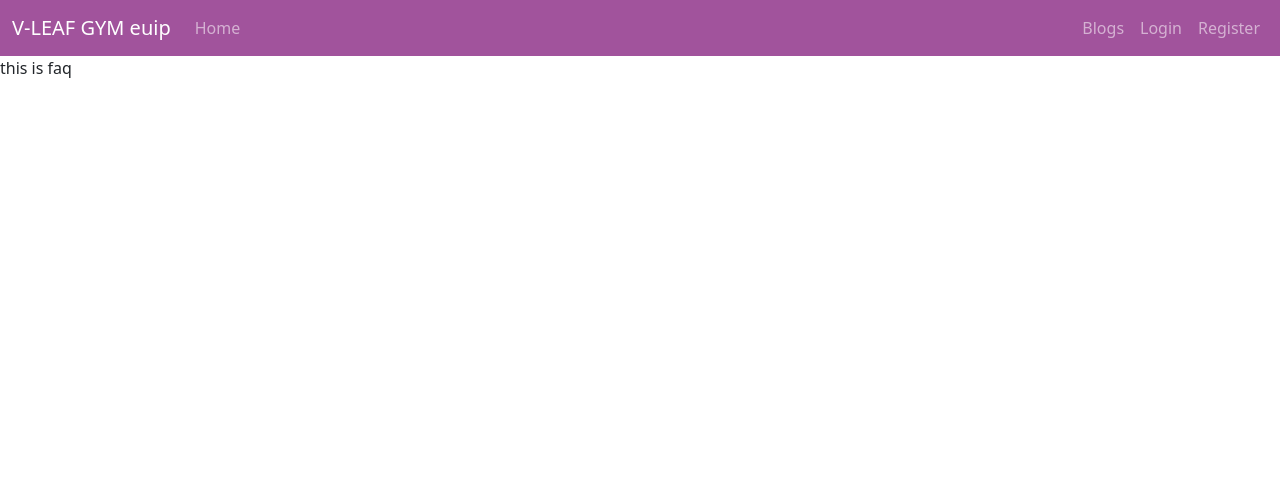
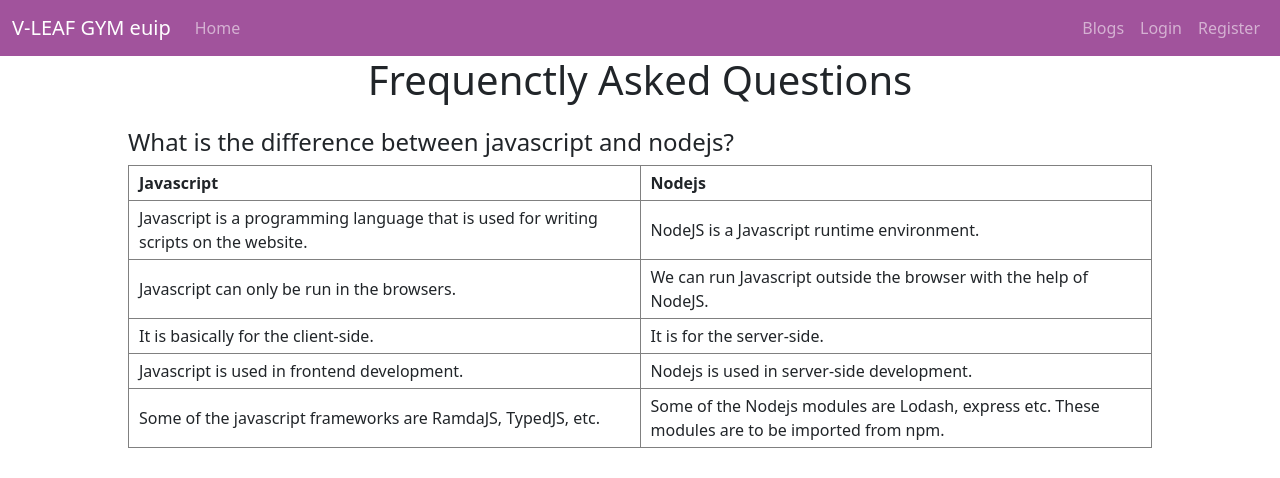
Before and after one commit to abdulmomin956/V-LEAF-GYM-equipment-management-app-client, a React (Create React App) app: page /blogs in a window 1280 px wide. Shown: the top 478 px of the page. Built offline with nearby package versions, Linux system fonts and the light colour scheme; no server answers.

Commit message:
blogs 1 q completed

```diff
--- /dev/null
+++ b/src/pages/Blogs/Blogs.css
@@ -0,0 +1,5 @@
+.simple-table>thead th,
+.simple-table td {
+    border: 1px solid gray;
+    padding: 5px 10px;
+}
--- a/src/pages/Blogs/Blogs.js
+++ b/src/pages/Blogs/Blogs.js
@@ -1,9 +1,47 @@
 import React from 'react';
+import './Blogs.css'
 
 const Blogs = () => {
     return (
         <div>
-            this is faq
+            <h1 className='text-center'>Frequenctly Asked Questions</h1>
+            <section className='mx-auto' style={{ width: '80%' }}>
+                <div className='mt-4'>
+                    <h4>What is the difference between javascript and nodejs?</h4>
+                    <table className='w-100 simple-table'>
+                        <thead>
+                            <tr>
+                                <th className='w-50'>Javascript</th>
+                                <th>Nodejs</th>
+                            </tr>
+                        </thead>
+                        <tbody>
+                            <tr>
+                                <td>Javascript is a programming language that is used for writing scripts on the website. </td>
+                                <td>NodeJS is a Javascript runtime environment.</td>
+                            </tr>
+                            <tr>
+                                <td>Javascript can only be run in the browsers.</td>
+                                <td>We can run Javascript outside the browser with the help of NodeJS.</td>
+                            </tr>
+                            <tr>
+                                <td>It is basically for the client-side.</td>
+                                <td>It is for the server-side.</td>
+                            </tr>
+                            <tr>
+                                <td>Javascript is used in frontend development.</td>
+                                <td>Nodejs is used in server-side development.</td>
+                            </tr>
+                            <tr>
+                                <td>Some of the javascript frameworks are RamdaJS, TypedJS, etc. </td>
+                                <td>Some of the Nodejs modules are Lodash, express etc. These modules are to be imported from npm. </td>
+                            </tr>
+                        </tbody>
+                    </table>
+                </div>
+                <div></div>
+                <div></div>
+            </section>
         </div>
     );
 };
--- a/src/pages/Login/Login.js
+++ b/src/pages/Login/Login.js
@@ -3,7 +3,7 @@ import { Button, Form } from 'react-bootstrap';
 import { useSignInWithEmailAndPassword } from 'react-firebase-hooks/auth';
 import { Link, useLocation, useNavigate } from 'react-router-dom';
 import auth from '../../firebase.init';
-import gIcon from '../../images/google.jpg'
+import SocialLogin from '../../shared/SocialLogin/SocialLogin';
 
 const Login = () => {
     const [
@@ -34,6 +34,8 @@ const Login = () => {
         }
     }
 
+    // google button
+    const gButton = { text: 'Sign in' };
 
 
     return (
@@ -57,10 +59,7 @@ const Login = () => {
                     </Button>
                 </Form>
                 <p className='my-3'>Don't have an account?<Link className='text-myViolet ms-2' to='/register'>Create an account</Link></p>
-                <div className='d-flex w-100 justify-content-between my-3' ><div style={{ height: '1px', backgroundColor: 'gray', width: '48%' }}></div><div className='text-center' style={{ width: '2rem', position: 'relative', bottom: '10px' }}>Or</div><div style={{ height: '1px', backgroundColor: 'gray', width: '48%' }}></div>
-                </div>
-                <div><Button className='d-block mx-auto rounded-0 py-0 ps-0'><img style={{ width: '35px' }} src={gIcon} alt="" /> Sign in with Google</Button>
-                </div>
+                <SocialLogin props={gButton}></SocialLogin>
 
             </div>
         </div>
--- a/src/pages/Register/Register.js
+++ b/src/pages/Register/Register.js
@@ -3,7 +3,7 @@ import { Button, Form } from 'react-bootstrap';
 import auth from '../../firebase.init';
 import { useCreateUserWithEmailAndPassword, useUpdateProfile } from 'react-firebase-hooks/auth';
 import { Link, useLocation, useNavigate } from 'react-router-dom';
-import gIcon from '../../images/google.jpg'
+import SocialLogin from '../../shared/SocialLogin/SocialLogin';
 
 const Register = () => {
 
@@ -33,6 +33,10 @@ const Register = () => {
         await updateProfile({ displayName });
         navigate('/verify')
     }
+
+    // google button
+    const gButton = { text: 'Continue' };
+
     return (
         <div>
             <h1 className='text-center'>Please Register</h1>
@@ -56,10 +60,7 @@ const Register = () => {
                     </Button>
                 </Form>
                 <p className='my-3'>Already have an account?<Link className='text-myViolet ms-2' to='/login'>Log in</Link></p>
-                <div className='d-flex w-100 justify-content-between my-3' ><div style={{ height: '1px', backgroundColor: 'gray', width: '48%' }}></div><div className='text-center' style={{ width: '2rem', position: 'relative', bottom: '10px' }}>Or</div><div style={{ height: '1px', backgroundColor: 'gray', width: '48%' }}></div>
-                </div>
-                <div><Button className='d-block mx-auto rounded-0 py-0 ps-0'><img style={{ width: '35px' }} src={gIcon} alt="" /> Sign in with Google</Button>
-                </div>
+                <SocialLogin props={gButton}></SocialLogin>
             </div>
         </div>
     );
--- /dev/null
+++ b/src/shared/SocialLogin/SocialLogin.js
@@ -0,0 +1,37 @@
+import React from 'react';
+import { Button } from 'react-bootstrap';
+import { useSignInWithGoogle } from 'react-firebase-hooks/auth';
+import { useLocation, useNavigate } from 'react-router-dom';
+import auth from '../../firebase.init';
+import gIcon from '../../images/google.jpg'
+
+const SocialLogin = ({ props }) => {
+    const [signInWithGoogle, user, loading, error] = useSignInWithGoogle(auth);
+
+
+    let navigate = useNavigate();
+    let location = useLocation();
+    let from = location.state?.from?.pathname || "/";
+
+    const handleGoogleSignIn = async () => {
+        await signInWithGoogle();
+        if (auth?.currentUser) {
+            console.log(auth?.currentUser);
+            navigate(from, { replace: true });
+
+        }
+    }
+
+    return (
+        <div>
+            <div className='d-flex w-100 justify-content-between my-3' ><div style={{ height: '1px', backgroundColor: 'gray', width: '48%' }}></div><div className='text-center' style={{ width: '2rem', position: 'relative', bottom: '10px' }}>Or</div><div style={{ height: '1px', backgroundColor: 'gray', width: '48%' }}></div>
+            </div>
+            <div><Button onClick={handleGoogleSignIn} className='d-block mx-auto rounded-0 py-0 ps-0'><img style={{ width: '35px' }} src={gIcon} alt="" />{loading ?
+                'Loading' :
+                `${props.text} with Google`} </Button>
+            </div>
+        </div>
+    );
+};
+
+export default SocialLogin;
```
